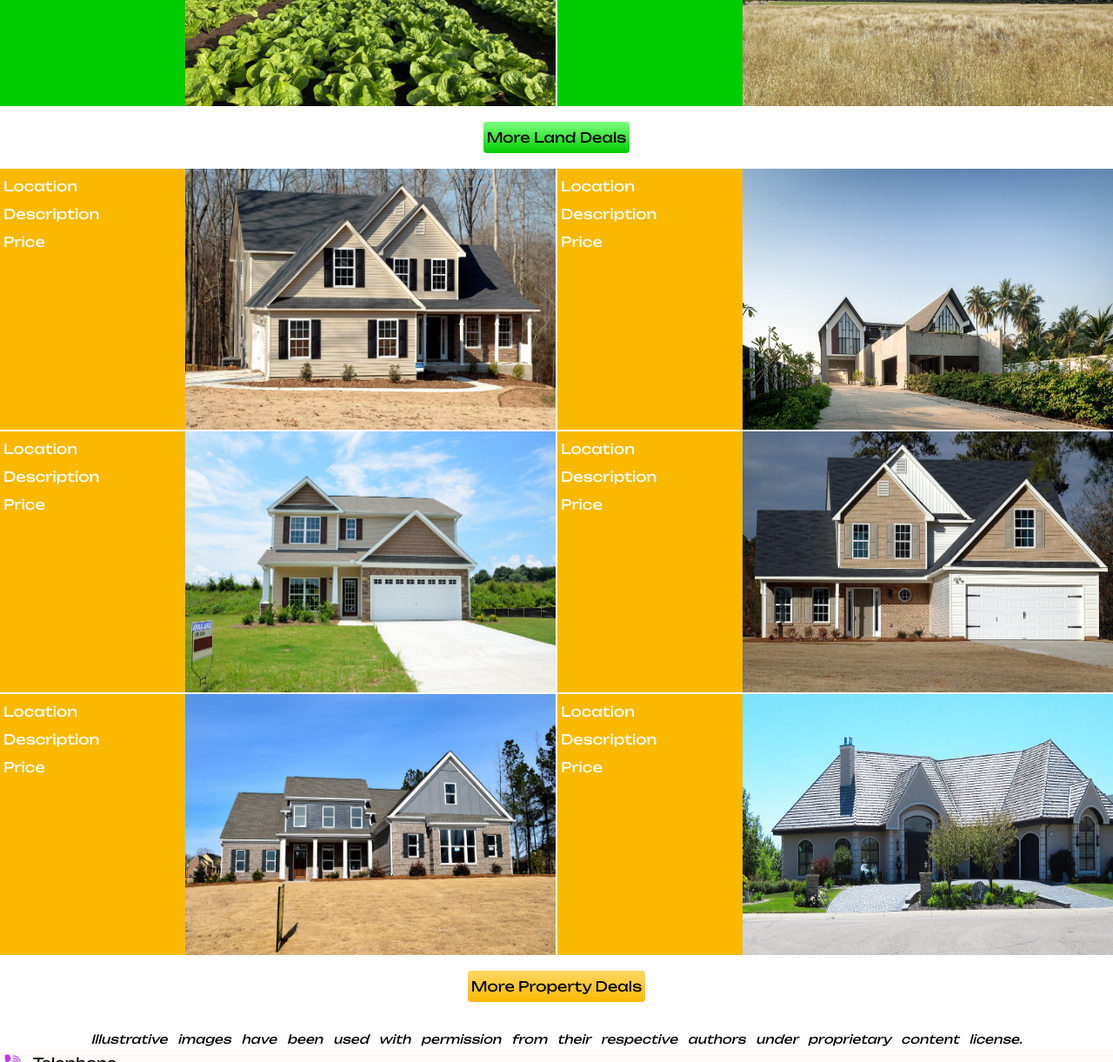
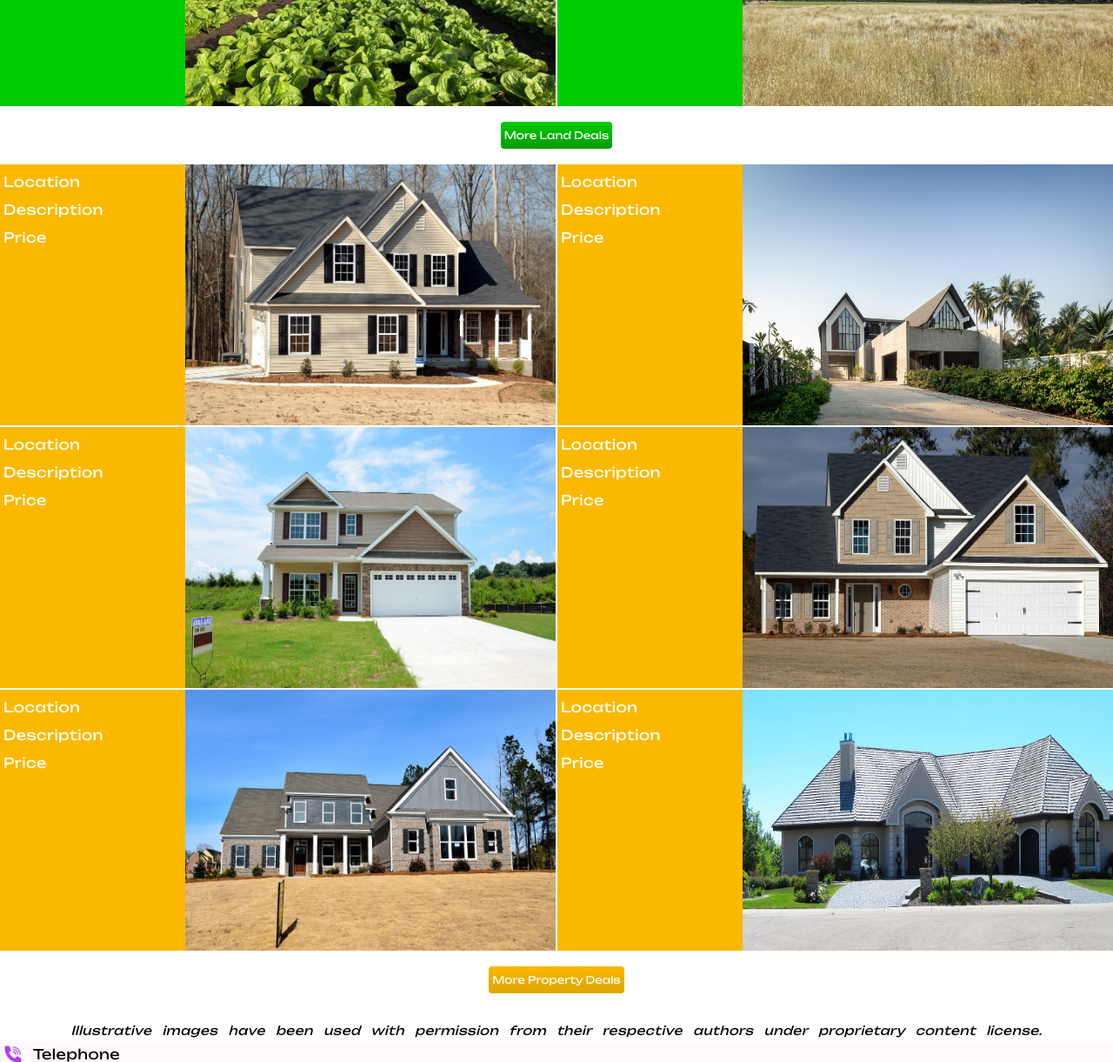
Before and after one commit to marlinfintech/riverside-realtors, a plain HTML site: page index.html in a window 1280 px wide. Shown: the part 970-2191 px from the top of the page at 87% size. Drawn offline with Linux system fonts and the light colour scheme.

Commit message:
Add files via upload

```diff
--- a/index.css
+++ b/index.css
@@ -24,23 +24,23 @@ body{background:#FFFFFF;overflow-x: hidden;gap: 0.125rem;display:grid;font-famil
 
 .header{display:grid;background-image:url(assets/LAND/HEADERBG.JPG);background-size: cover;background-position: center;
   background-repeat: no-repeat; text-align:center;position:relative;width: 100%;padding: 0}
-.header h2{color: #FFFFFF;font-weight:bold;margin: 0 auto;padding: 0;font-family: mft-fonts-unbounded}
+.header h2{color: #FFFFFF;font-weight:bold;margin: 0 auto;padding: 0;font-family: mft-fonts-unbounded;letter-spacing:0.05rem;}
 
 .intro{text-align: center; color:#000000;word-spacing:0.5rem; line-height:1.5;font-weight:normal; padding-top:0;padding-bottom:0;width: 100%;}
 .intro p{animation:fadeBlink 7s ease-in-out infinite;padding-bottom: 0;padding-top: 0;margin-bottom: 0;
-  margin-left: 3rem;margin-right: 3rem; font-size: 0.875rem;}
+  margin-left: 3rem;margin-right: 3rem; font-size: 0.875rem;letter-spacing:0.025rem;}
 @media(min-width:1000px){.intro p{font-size: 0.875rem}}
 @keyframes fadeBlink{0%, 100%{opacity: 1}50%{opacity: 0}}
 
 .team{background: #FFFFFF; display: grid;grid-template-columns: repeat(3, 1fr);padding: 0;width: 100%;justify-content: center; gap: 0.125rem;font-size: 0.5rem;word-spacing: 0.25rem}
 @media(min-width:1000px){.team{display: grid;grid-template-columns: repeat(7, max-content);padding: 0;width: 100%;justify-content: center; gap: 3rem}}
- .team-h{display: grid; font-weight: bold;text-align: center; grid-column: span 3;font-size: 1rem;padding: 0;}
+ .team-h{display: grid; font-weight: bold;text-align: center; grid-column: span 3;font-size: 1rem;padding: 0;letter-spacing:0.05rem;font-kerning: none;}
 @media(min-width:1000px){ .team-h{display: grid; font-weight: bold;place-items: center start;grid-column: span 1;font-size: 1rem;padding: 0;}}
 .team-h h7{}
 .team-member{}
 @media(min-width:1000px){.team-member{display: grid;gap: 0;padding: 0;margin: 0}}
 .team-member-image img{display: block; width:50px;height: 50px;margin: 0 auto;padding: 0}
-.team-member-title p{font-size: 0.75rem;font-weight: bold;text-align: center;padding: 0;margin: 0}
+.team-member-title p{font-size: 0.75rem;font-weight: bold;text-align: center;padding: 0;margin: 0;letter-spacing:0.05rem;font-kerning: none}
 
 .category-card-land{display:grid;grid-template-columns:repeat(1, 1fr) ;gap: 0.125rem; background:#FFFFFF;width: 100%;}
 @media(min-width:1000px){ .category-card-land{display:grid;grid-template-columns:repeat(2, 1fr) ;gap: 0.125rem; background:#FFFFFF;width: 100%;}}
@@ -53,30 +53,30 @@ body{background:#FFFFFF;overflow-x: hidden;gap: 0.125rem;display:grid;font-famil
 @media(min-width:1000px){.item-card-property{display:grid;grid-template-columns :repeat(3, 1fr)}}
 .item-description-land{font-weight: normal;background:#00CD00;}
 .item-description-property{font-weight: normal;background:#FAB900;}
-.item-description-land p,.item-description-property p{text-align:left;color: #FFFFFF;font-size: 1rem;margin: 0.5rem auto;}
+.item-description-land p,.item-description-property p{text-align:left;color: #FFFFFF;font-size: 1rem;margin: 0.5rem auto;letter-spacing:0.025rem;}
 @media(min-width:1000px){.item-description-land p,.item-description-property p{margin-left: 0.25rem;color: #FFFFFF;text-align: left;font-size: 1rem}}
 .item-image-land{grid-column: span 1;}
 @media(min-width:1000px){.item-image-land{grid-column: span 2;}}
 .item-image-property{grid-column: span 1;}
 @media(min-width:1000px){.item-image-property{grid-column: span 2;}}
 .item-image-land img,.item-image-property img{display:block;height: 300px;width: 100%}
-.view-button-section-land{display: grid; grid-column: span 1;align-items:center;background:#FFFFFF}
+.view-button-section-land{display: grid; grid-column: span 1;align-items:center;background:#FFFFFF;letter-spacing:0.025rem;}
 @media(min-width:1000px){.view-button-section-land{display: grid; grid-column: span 2;align-items:center;background:#FFFFFF}}
-.view-button-land{text-align:center ;border-radius: 0.25rem; background: linear-gradient(to bottom, #7DFF7D, #00CD00);
-  color:#000000;padding:0.5rem 0.25rem 0.5rem 0.25rem; text-decoration: none;margin:1rem auto;border:none;outline:none;font-size:1rem;font-weight:normal;font-family: mft-fonts-unbounded}
+.view-button-land{text-align:center ;border-radius: 0.25rem; background: linear-gradient(to bottom,#00CD00,#009A00);
+  color:#FFFFFF;padding:0.5rem 0.25rem 0.5rem 0.25rem; text-decoration: none;margin:1rem auto;border:none;outline:none;font-size:0.75rem;font-weight:normal;font-family: mft-fonts-unbounded}
 .view-button-land:hover{background: #00CD00}
-.view-button-section-property{display: grid; grid-column: span 1;align-items:center;background:#FFFFFF}
+.view-button-section-property{display: grid; grid-column: span 1;align-items:center;background:#FFFFFF;letter-spacing:0.025rem;}
 @media(min-width:1000px){.view-button-section-property{display: grid; grid-column: span 2;align-items:center;background:#FFFFFF}}
-.view-button-property{text-align:center ;border-radius: 0.25rem; background: linear-gradient(to bottom,#FFD765, #FAB900);
-  color:#000000;padding:0.5rem 0.25rem 0.5rem 0.25rem; text-decoration: none;margin:1rem auto;border:none;outline:none;font-size:1rem;font-weight:normal;font-family: mft-fonts-unbounded}
+.view-button-property{text-align:center ;border-radius: 0.25rem; background: linear-gradient(to bottom,#FAB900,#DEA400);
+  color:#FFFFFF;padding:0.5rem 0.25rem 0.5rem 0.25rem; text-decoration: none;margin:1rem auto;border:none;outline:none;font-size:0.75rem;font-weight:normal;font-family: mft-fonts-unbounded}
 .view-button-property:hover{background: #FAB900}
 
 .hidden {display: none;}
 
-.license p{font-size: 0.875rem;text-align: center;font-style: italic;margin-bottom: 0}
+.license p{font-size: 0.875rem;text-align: center;font-style: italic;margin-bottom: 0;letter-spacing:0.025rem;}
 
 .contacts{display: grid;justify-items: start;background:#FFFAFA }
-.contact-detail{display:grid;grid-template-columns: max-content max-content; align-items: center; gap:0.5rem;font-size: 1rem}
+.contact-detail{display:grid;grid-template-columns: max-content max-content; align-items: center; gap:0.5rem;font-size: 1rem;letter-spacing:0.025rem;}
 .contact-detail img{width: 30px;height:30px;}
 footer{background:#FFFAFA;text-align:center; color:#FF8C00;}
 .endsection p{background: linear-gradient(to bottom,#F4F4F4 10%, #0078A2);background-clip: text;color: transparent;font-size:small;margin-bottom:0;padding-bottom:0;font-family:mft-fonts-ranchers}
```
Also changed, not shown: index.html (+0 -2 lines).
